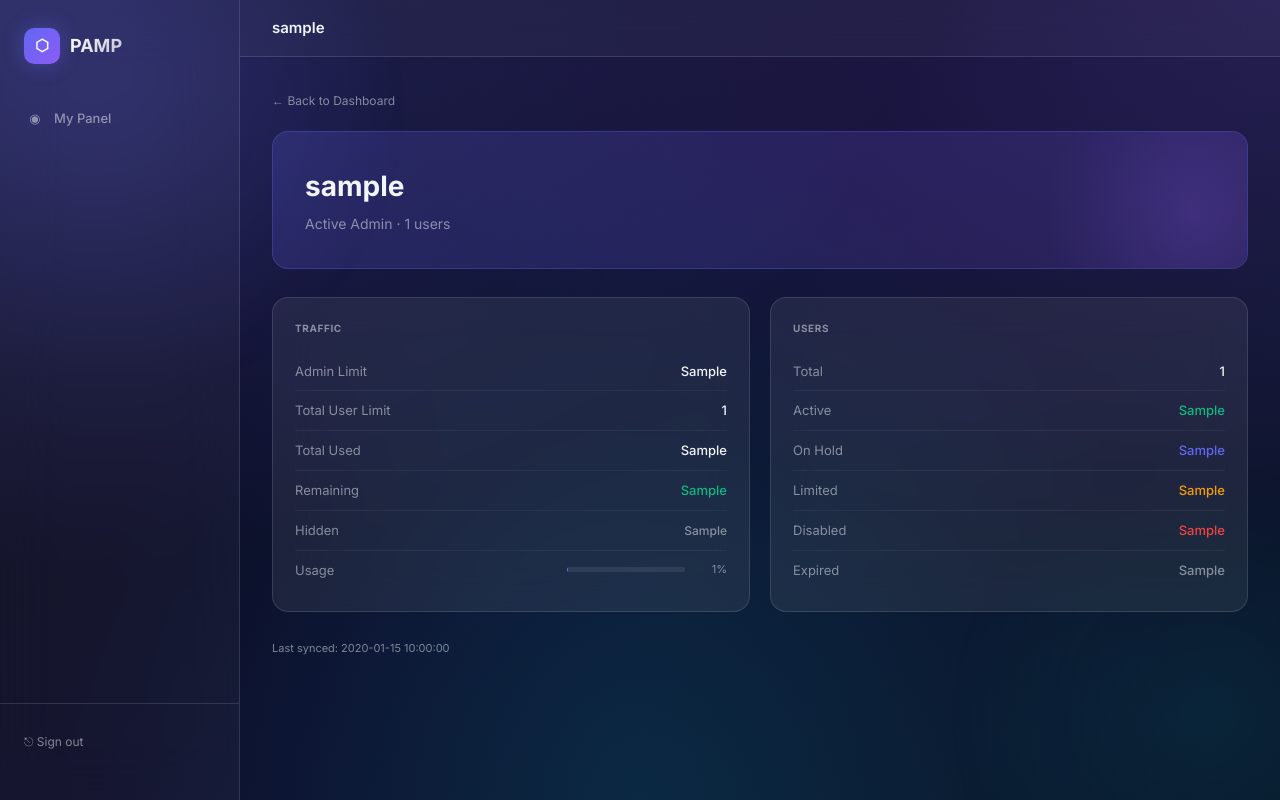
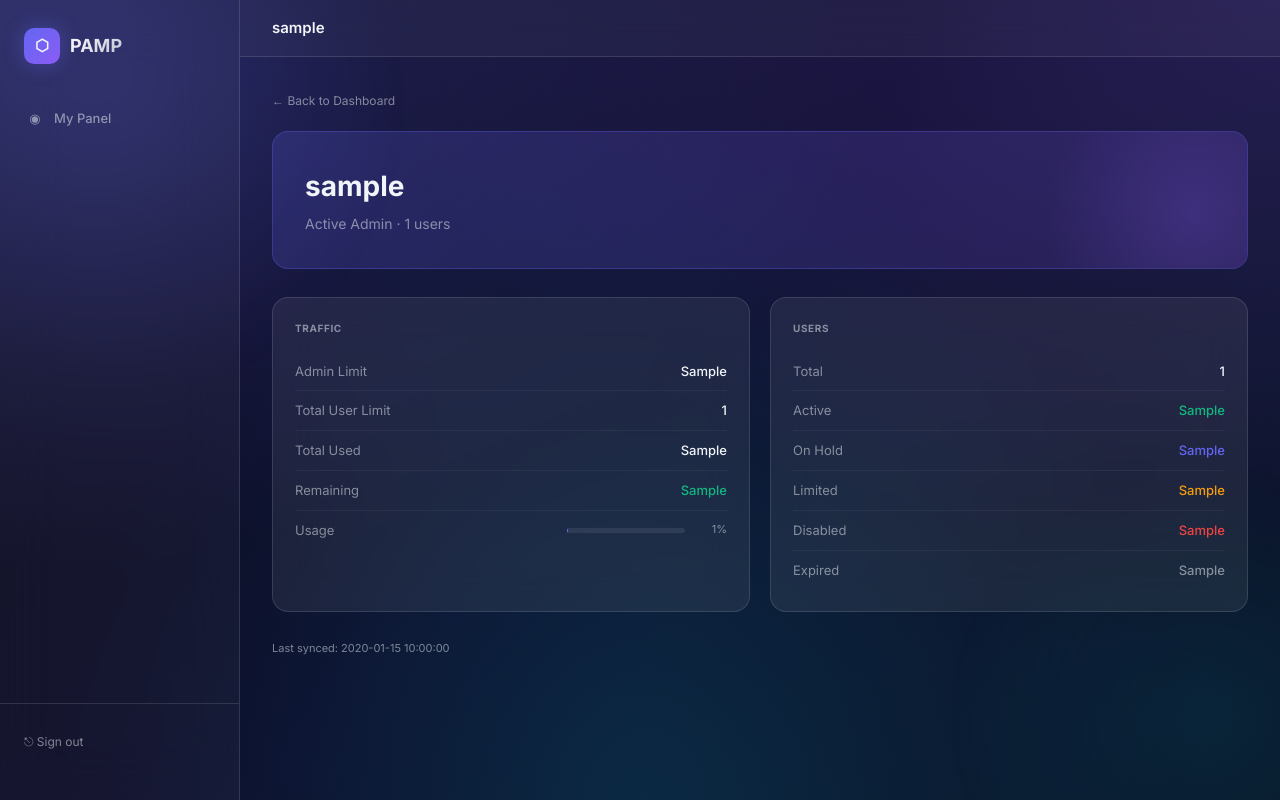
Before and after one commit to santiyagoburcart/PAMP, a Django app: template admins/templates/admins/admin_detail.html in a window 1280 px wide. Run offline with Django 4.2, Linux system fonts and the light colour scheme; the template is opened without the code that fills it: most values are stand-ins (such as "Sample title", 1, 10 or a date in 2020); parts of the project's set-up code (start-up, migrations or seed data) failed here and were passed over; some libraries are stand-ins or nearby versions.

Commit message:
auto: update admins/templates/admins/admin_detail.html

```diff
--- a/admins/templates/admins/admin_detail.html
+++ b/admins/templates/admins/admin_detail.html
@@ -25,10 +25,6 @@
     <div class="detail-row"><span class="key">Total User Limit</span><span class="val">{{ total_user_limit_fmt }}</span></div>
     <div class="detail-row"><span class="key">Total Used</span><span class="val">{{ admin_used_fmt }}</span></div>
     <div class="detail-row"><span class="key">Remaining</span><span class="val" style="color:var(--success);">{{ admin_remaining_fmt }}</span></div>
-    <div class="detail-row">
-      <span class="key">Hidden</span>
-      <span class="val hidden-traffic {% if a.hidden_traffic_bytes > 0 %}has-hidden{% else %}zero{% endif %}">{{ hidden_traffic_fmt }}</span>
-    </div>
     <div class="detail-row">
       <span class="key">Usage</span>
       <div class="progress-wrap" style="width:160px;">
```
